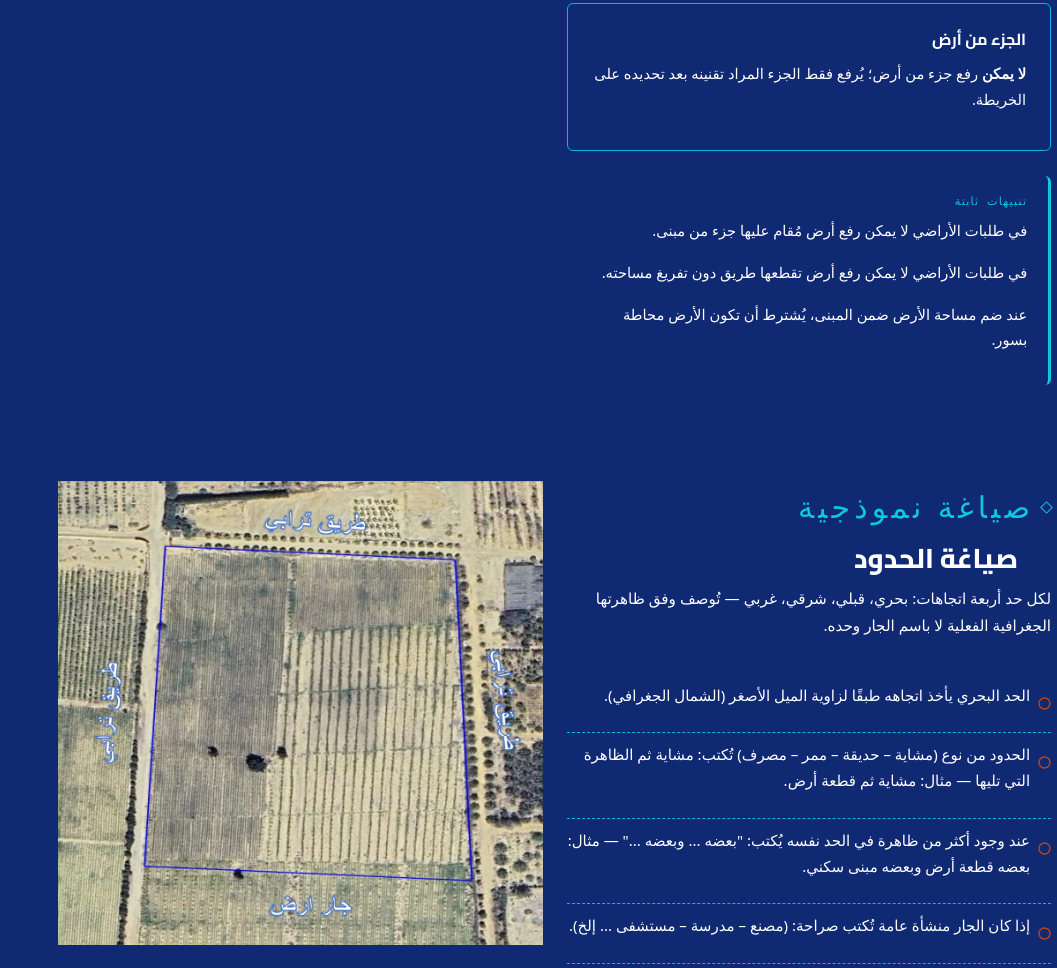
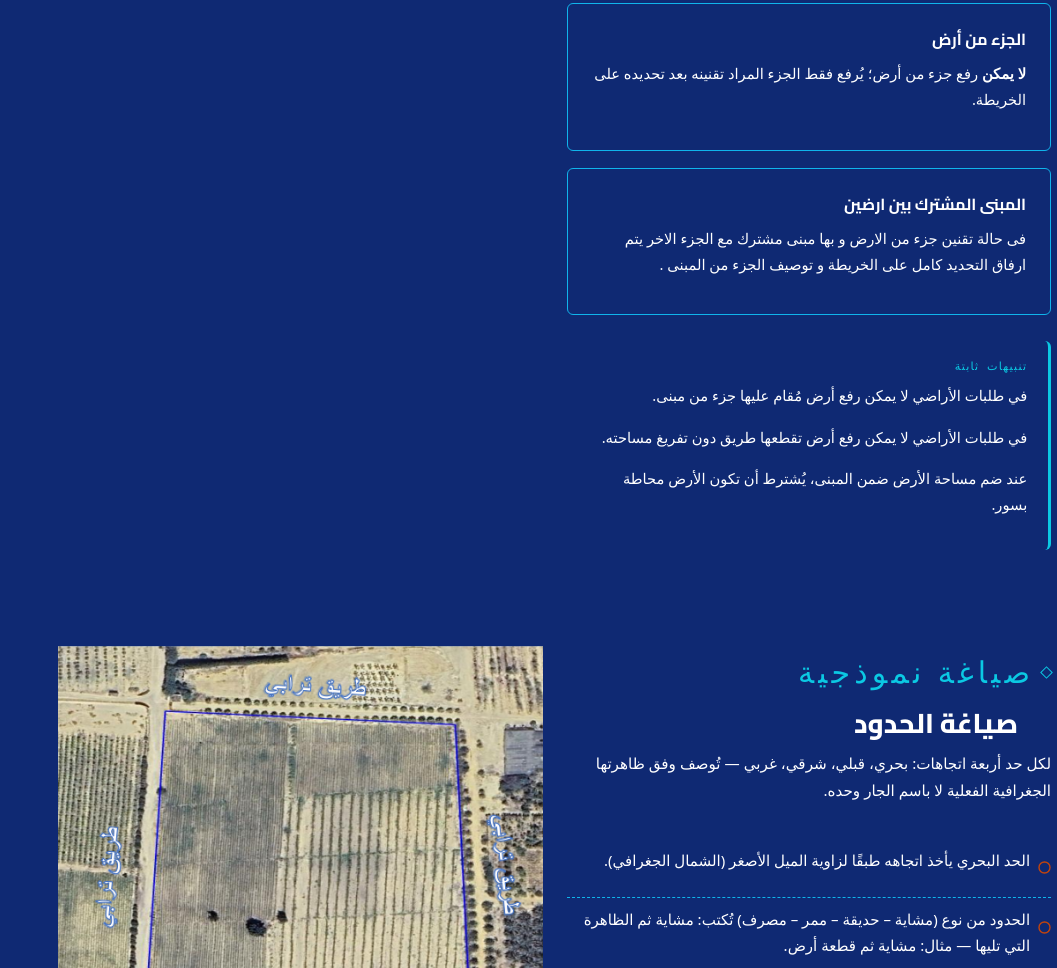
Before and after one commit to ahmedsarhan372/Taknin, a plain HTML site: page index.html in a window 1280 px wide. Shown: the part 5974-6942 px from the top of the page, without its empty margins (223-1280 px from the left). Drawn offline with nearby package versions, Linux system fonts and the light colour scheme.

Commit message:
Add scenario for shared building between two lands

```diff
--- a/index.html
+++ b/index.html
@@ -266,6 +266,10 @@
         <div class="stitle"> الجزء من أرض</div>
         <p><strong>لا يمكن</strong> رفع جزء من أرض؛ يُرفع فقط الجزء المراد تقنينه بعد تحديده على الخريطة.</p>
       </div>
+      <div class="scenario">
+        <div class="stitle">المبنى المشترك بين ارضين</div>
+        <p><strong></strong>فى حالة تقنين جزء من الارض و بها مبنى مشترك مع الجزء الاخر يتم  ارفاق التحديد كامل على الخريطة و توصيف الجزء من المبنى .</p>
+      </div>
 
       <div class="callout">
         <div class="lab">تنبيهات ثابتة</div>
```
